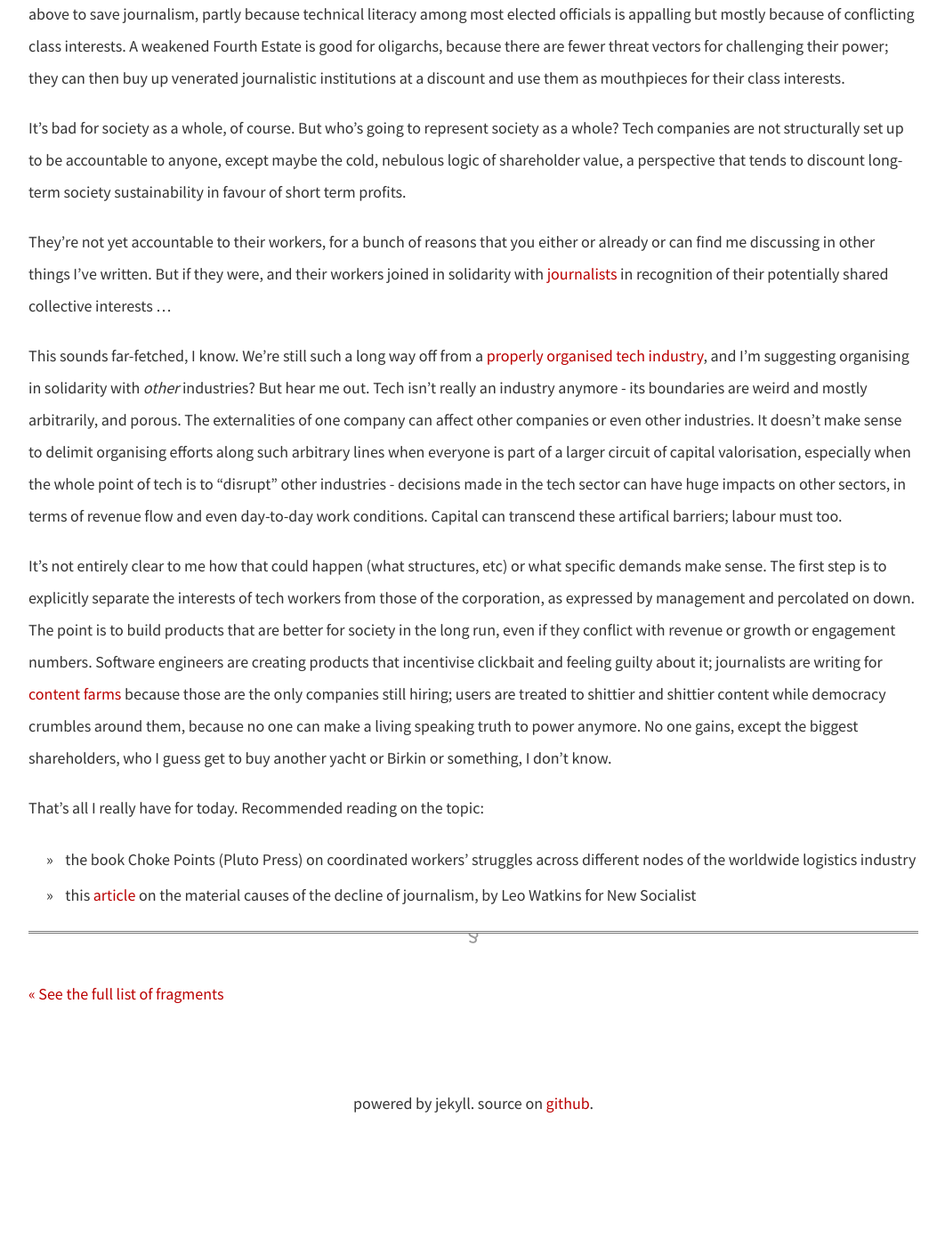
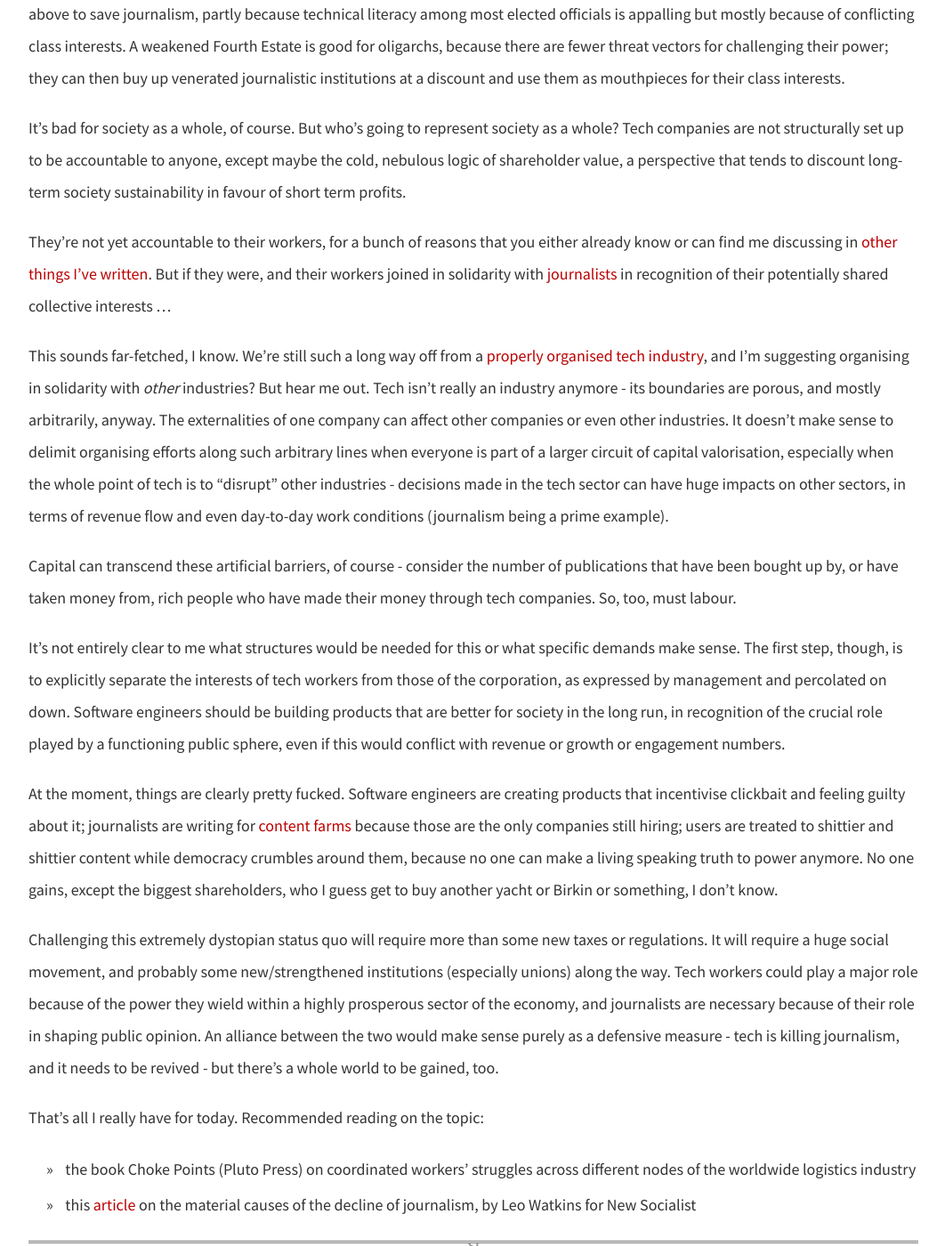
Before and after one commit to dellsystem/dellsystem.github.io, a Jekyll site: the page built from _posts/2019-1-28-fragments-28.md, in a window 1280 px wide and 1400 px high, scrolled down 1663 px. Shown: the whole window at 89% size, without its empty margins (108-1170 px from the left). Built offline with Jekyll 4.4.1, drawn with Linux system fonts in a browser that asks for light colours; before the commit the page ends 2938 px from its top, so only the background shows below that; some of the changed text lies outside the part shown.

Commit message:
Edit fragments-28 some more
Still don't like the ending tbh

```diff
--- a/_posts/2019-1-28-fragments-28.md
+++ b/_posts/2019-1-28-fragments-28.md
@@ -4,7 +4,7 @@ layout: fragment
 description: "Google and Facebook didn't cause the demise of journalism, but they are hastening it, and hurting journalists in the process. But it doesn't have to be this way."
 ---
 
-Lately, I've been thinking a lot about advertising technology companies and their impact on journalism (especially in the wake of the layoffs last week). Google & Facebook are increasingly being recognised as dangerously powerful in a way that threatens democracy etc etc, which I'm on board with in spirit, but I haven't been satisfied with any of the mainstream discourse so far. It's all so shallow and predictable and (to borrow an insult from Adorno) highly undialectical. Personal data markets, more taxation, more privacy protection? Please. These all stem from a place of limited imagination, stymied by the belief that the future will be largely like the present: advertising, commodity production, journalism will all still function the same way, with a slighly fairer distribution of resources.
+Lately, I've been thinking a lot about advertising technology companies and their impact on journalism (especially in the wake of the layoffs last week). Google & Facebook are increasingly being recognised as dangerously powerful in a way that threatens democracy etc etc, which I'm on board with in spirit, but I haven't been satisfied with any of the mainstream discourse so far. It's all so shallow and predictable and (to borrow an insult from Adorno) highly undialectical. Personal data markets, more taxation to fund journalism, more privacy protection? Please. These all stem from a place of limited imagination, stymied by the belief that the future will be largely like the present: advertising, commodity production, journalism will all still function the same way, with a slighly fairer distribution of resources.
 
 Google & Facebook are interesting because of the way they unite so many important spheres of our socioeconomic order. As gateways to digital advertising, they essentially sit at the top of these global value chains of commodity production, taking a cut of the marketing budget of a huge variety of commodities & services. Their policies (explicit and implicit) affect how goods are produced, marketed, and distributed in the market (this is also true for Amazon, though that's out of scope for this post). At the same time, they've managed to make inroads into media, in two main ways: for consumers, they behave as portals to content (and can affect perceived legitimacy), and on the revenue side, they control ad revenue for many publishers, because they promise more targeted ads through the data they control.
 
@@ -20,11 +20,17 @@ Regulation probably sounds appealing, but I don't think we should expect good re
 
 It's bad for society as a whole, of course. But who's going to represent society as a whole? Tech companies are not structurally set up to be accountable to anyone, except maybe the cold, nebulous logic of shareholder value, a perspective that tends to discount long-term society sustainability in favour of short term profits.
 
-They're not yet accountable to their workers, for a bunch of reasons that you either or already or can find me discussing in other things I've written. But if they were, and their workers joined in solidarity with [journalists](https://twitter.com/SrPablo/status/1088854585618374658) in recognition of their potentially shared collective interests ...
+They're not yet accountable to their workers, for a bunch of reasons that you either already know or can find me discussing in [other things I've written](https://novaramedia.com/2018/06/27/now-is-the-time-for-worker-power-in-the-tech-industry/). But if they were, and their workers joined in solidarity with [journalists](https://twitter.com/SrPablo/status/1088854585618374658) in recognition of their potentially shared collective interests ...
 
-This sounds far-fetched, I know. We're still such a long way off from a [properly organised tech industry](https://notesfrombelow.org/article/prospects-for-organizing-the-tech-industry), and I'm suggesting organising in solidarity with _other_ industries? But hear me out. Tech isn't really an industry anymore - its boundaries are weird and mostly arbitrarily, and porous. The externalities of one company can affect other companies or even other industries. It doesn't make sense to delimit organising efforts along such arbitrary lines when everyone is part of a larger circuit of capital valorisation, especially when the whole point of tech is to "disrupt" other industries - decisions made in the tech sector can have huge impacts on other sectors, in terms of revenue flow and even day-to-day work conditions. Capital can transcend these artifical barriers; labour must too.
+This sounds far-fetched, I know. We're still such a long way off from a [properly organised tech industry](https://notesfrombelow.org/article/prospects-for-organizing-the-tech-industry), and I'm suggesting organising in solidarity with _other_ industries? But hear me out. Tech isn't really an industry anymore - its boundaries are porous, and mostly arbitrarily, anyway. The externalities of one company can affect other companies or even other industries. It doesn't make sense to delimit organising efforts along such arbitrary lines when everyone is part of a larger circuit of capital valorisation, especially when the whole point of tech is to "disrupt" other industries - decisions made in the tech sector can have huge impacts on other sectors, in terms of revenue flow and even day-to-day work conditions (journalism being a prime example).
 
-It's not entirely clear to me how that could happen (what structures, etc) or what specific demands make sense. The first step is to explicitly separate the interests of tech workers from those of the corporation, as expressed by management and percolated on down. The point is to build products that are better for society in the long run, even if they conflict with revenue or growth or engagement numbers. Software engineers are creating products that incentivise clickbait and feeling guilty about it; journalists are writing for [content farms](https://popula.com/2019/01/28/how-to-suck-at-business-without-really-trying/) because those are the only companies still hiring; users are treated to shittier and shittier content while democracy crumbles around them, because no one can make a living speaking truth to power anymore. No one gains, except the biggest shareholders, who I guess get to buy another yacht or Birkin or something, I don't know.
+Capital can transcend these artificial barriers, of course - consider the number of publications that have been bought up by, or have taken money from, rich people who have made their money through tech companies. So, too, must labour.
+
+It's not entirely clear to me what structures would be needed for this or what specific demands make sense. The first step, though, is to explicitly separate the interests of tech workers from those of the corporation, as expressed by management and percolated on down. Software engineers should be building products that are better for society in the long run, in recognition of the crucial role played by a functioning public sphere, even if this would conflict with revenue or growth or engagement numbers.
+
+At the moment, things are clearly pretty fucked. Software engineers are creating products that incentivise clickbait and feeling guilty about it; journalists are writing for [content farms](https://popula.com/2019/01/28/how-to-suck-at-business-without-really-trying/) because those are the only companies still hiring; users are treated to shittier and shittier content while democracy crumbles around them, because no one can make a living speaking truth to power anymore. No one gains, except the biggest shareholders, who I guess get to buy another yacht or Birkin or something, I don't know.
+
+Challenging this extremely dystopian status quo will require more than some new taxes or regulations. It will require a huge social movement, and probably some new/strengthened institutions (especially unions) along the way. Tech workers could play a major role because of the power they wield within a highly prosperous sector of the economy, and journalists are necessary because of their role in shaping public opinion. An alliance between the two would make sense purely as a defensive measure - tech is killing journalism, and it needs to be revived - but there's a whole world to be gained, too.
 
 That's all I really have for today. Recommended reading on the topic:
 
```
